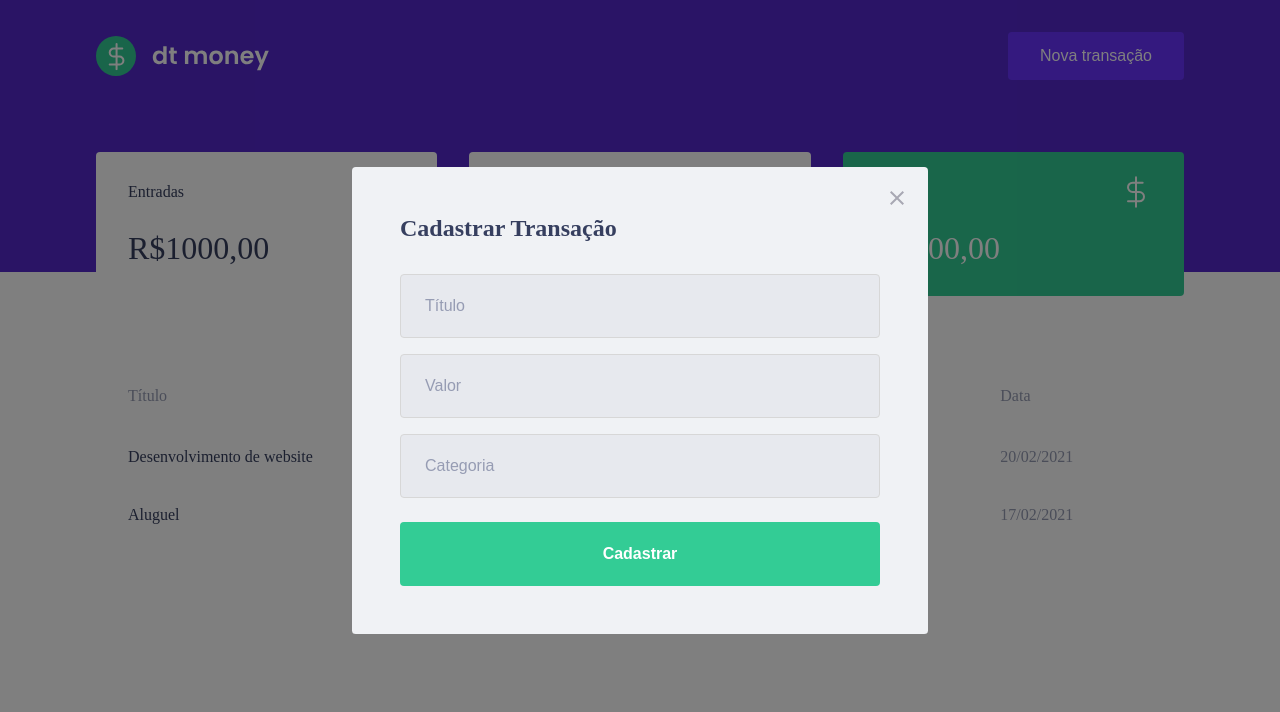
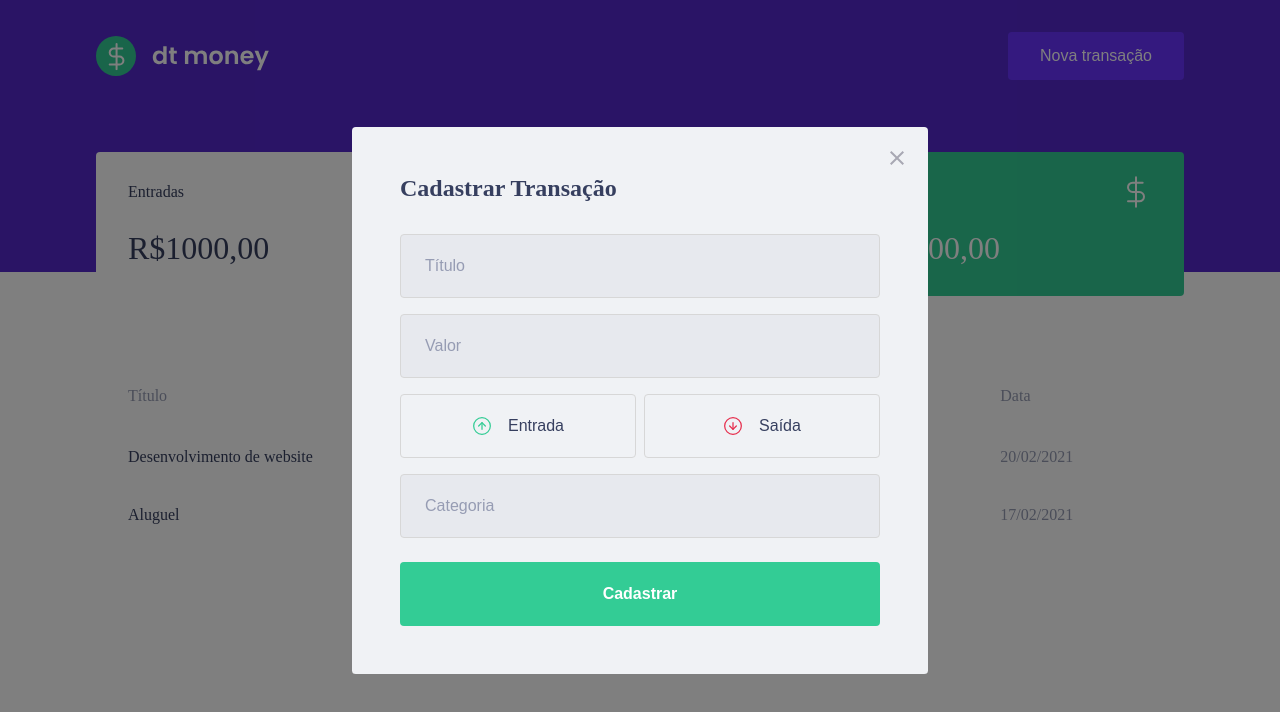
Before and after one commit to Victor-BwD/Control_Money, a React (Create React App) app: page / in a window 1280 px wide. Both pictures are taken after a click on the button "Nova transação". Shown: the top 712 px of the page. Built offline with nearby package versions, Linux system fonts and the light colour scheme; no server answers; what miragejs would draw is missing.

Commit message:
Estilizando os botões de Tipo e instalando o Polished.

```diff
--- a/package.json
+++ b/package.json
@@ -6,6 +6,7 @@
     "axios": "^0.21.1",
     "is-svg": "^4.3.1",
     "miragejs": "^0.1.41",
+    "polished": "^4.1.2",
     "react": "^17.0.2",
     "react-dom": "^17.0.2",
     "react-modal": "^3.13.1",
--- a/src/components/NewTransactionModal/index.tsx
+++ b/src/components/NewTransactionModal/index.tsx
@@ -1,6 +1,9 @@
 import Modal from 'react-modal';
-import { Container } from '../NewTransactionModal/styles';
+import { Container, TransactionTypeContainer } from '../NewTransactionModal/styles';
 import closeImg from '../../assets/close.svg';
+import incomeImg from '../../assets/income.svg';
+import outcomeImg from '../../assets/outcome.svg';
+
 
 interface NewTransactionModalProps{
     isOpen: boolean;
@@ -31,6 +34,22 @@ export function NewTransactionModal({isOpen, onRequestClose}: NewTransactionModa
                 placeholder="Valor"
               />
 
+              <TransactionTypeContainer>
+                <button
+                  type="button"
+                >
+                  <img src={incomeImg} alt="Entrada"/>
+                  <span>Entrada</span>
+                </button>
+
+                <button
+                  type="button"
+                >
+                  <img src={outcomeImg} alt="Saída"/>
+                  <span>Saída</span>
+                </button>
+              </TransactionTypeContainer>
+
               <input
                 placeholder="Categoria"
               />
--- a/src/components/NewTransactionModal/styles.ts
+++ b/src/components/NewTransactionModal/styles.ts
@@ -1,4 +1,5 @@
 import styled from 'styled-components';
+import { darken } from 'polished'
 
 export const Container = styled.form`
     h2{
@@ -48,3 +49,40 @@ export const Container = styled.form`
         }
     }
 `;
+
+export const TransactionTypeContainer = styled.div`
+    margin: 1rem 0;
+    display: grid;
+    grid-template-columns: 1fr 1fr;
+    gap: 0.5rem;
+
+    button{
+        height: 4rem;
+        border: 1px solid #d7d7d7;
+        border-radius: 0.25rem;
+
+        background: transparent;
+
+        display: flex;
+        align-items: center;
+        justify-content: center;
+
+        transition: border-color 0.2s;
+
+        &:hover{
+            border-color: ${darken(0.1, '#d7d7d7')};
+        }
+
+        img{
+            width: 20px;
+            height: 20px;
+        }
+
+        span{
+            display: inline-block;
+            margin-left: 1rem;
+            font-size: 1rem;
+            color: var(--text-title);
+        }
+    }
+`;
```
Also changed, not shown: 1 other file (tests, documents, lock files or other folders).
